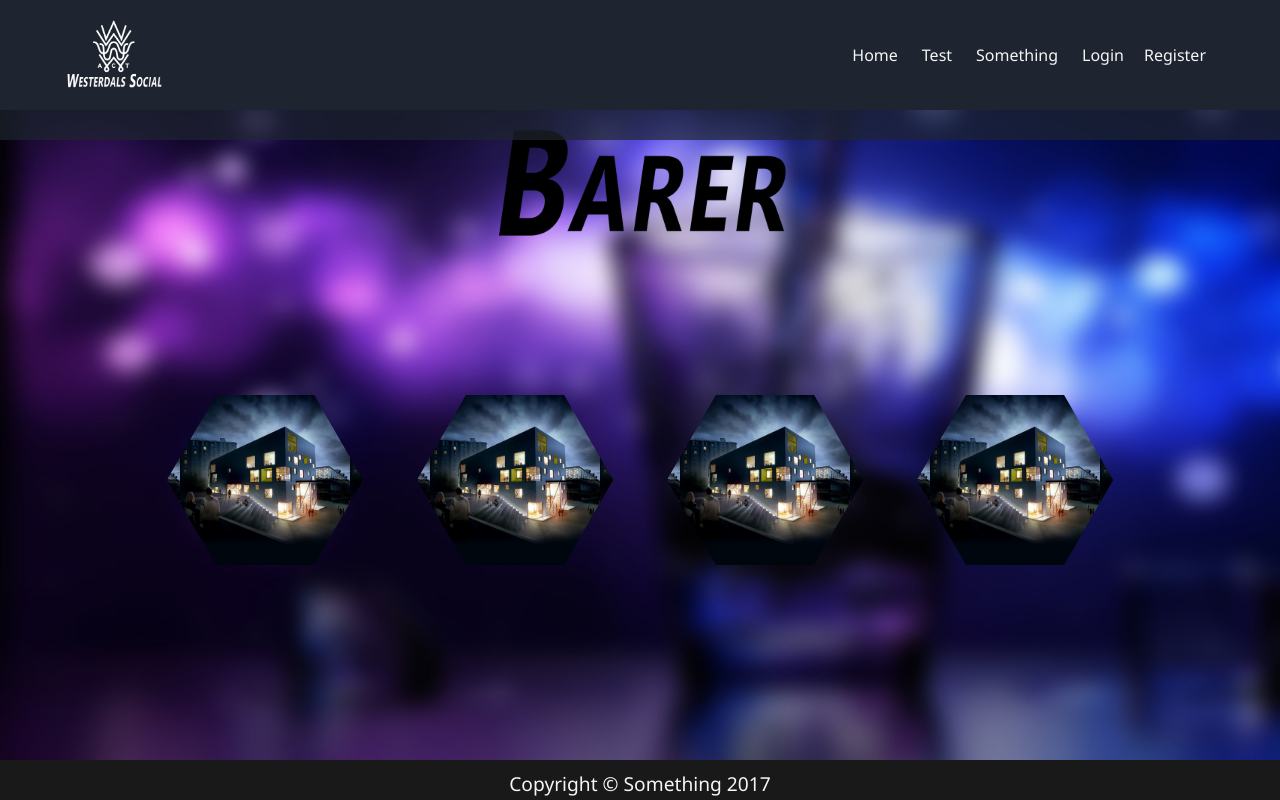
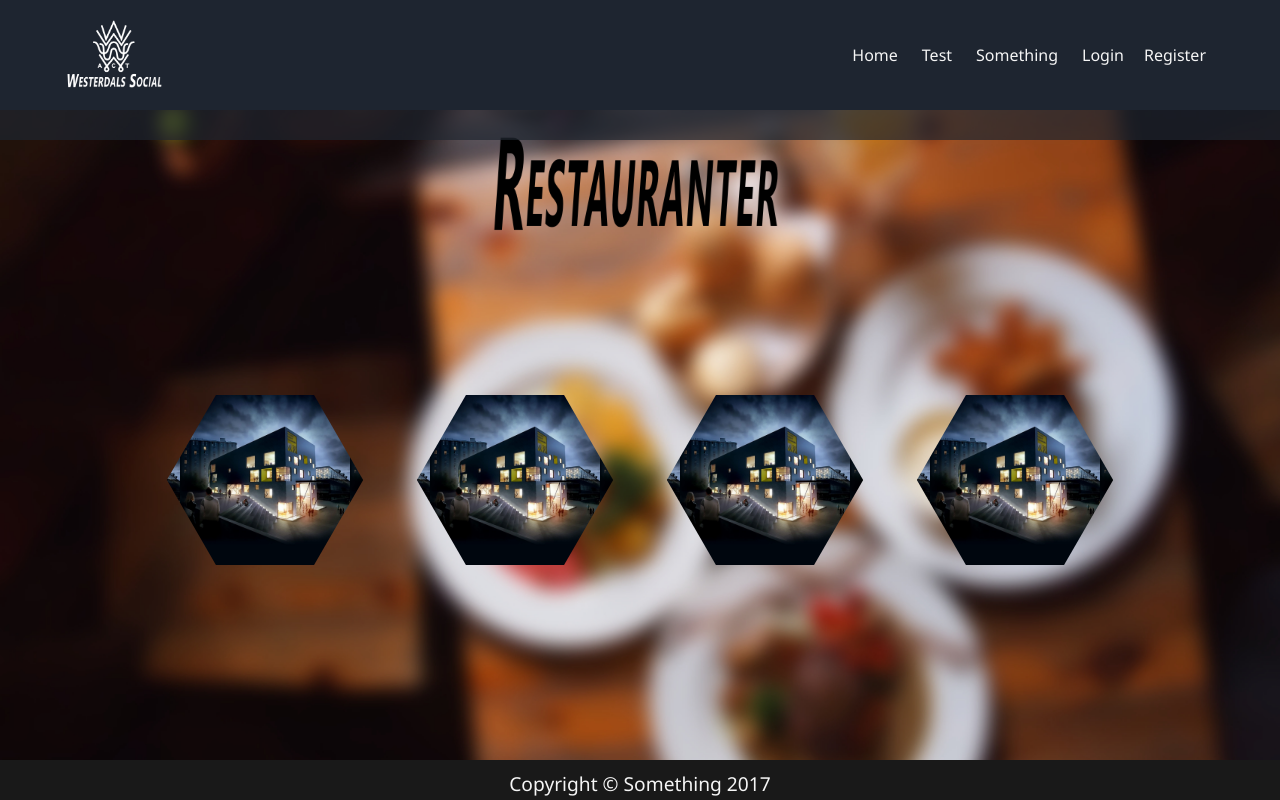
Before and after one commit to JaranB/Westerdals-Social, a PHP site: page /something/restauranter.php in a window 1280 px wide. Run offline with PHP 8.4, Linux system fonts and the light colour scheme.

Commit message:
Små ändringar på bakgrunden för undersidor

```diff
--- a/css/style.css
+++ b/css/style.css
@@ -503,4 +503,14 @@ footer p {
     max-width: 500px;
     overflow: hidden;
 }
+
+#restauranterimg {
+    background-image: url(http://localhost/something/bilder/kategoribilder/restauranterbackground.jpeg);
+    background-repeat: no-repeat;
+    background-size: cover;
+    width: 100%;
+    height: 100%;
+    margin: 0;
+    padding: 0;
+
 }
--- a/restauranter.php
+++ b/restauranter.php
@@ -7,9 +7,9 @@ require_once('db.php');
 
 <?php include 'header.php'; ?>
 
-<body id="barerimg">
+<body id="restauranterimg">
     <div class="container">
-        <img class="titelundersider" src="http://localhost/something/bilder/kategoribilder/barerlogo.png" width="300px">
+        <img class="titelundersider" src="http://localhost/something/bilder/kategoribilder/restauranterlogo.png" width="300px">
             <div id="undersidor">
 
                 <a href="bildetest.php"><div class="hexagon sted1" >
```
Also changed, not shown: bilder/kategoribilder/restauranterbackground.jpeg (added), bilder/kategoribilder/restauranterlogo.png (added).
